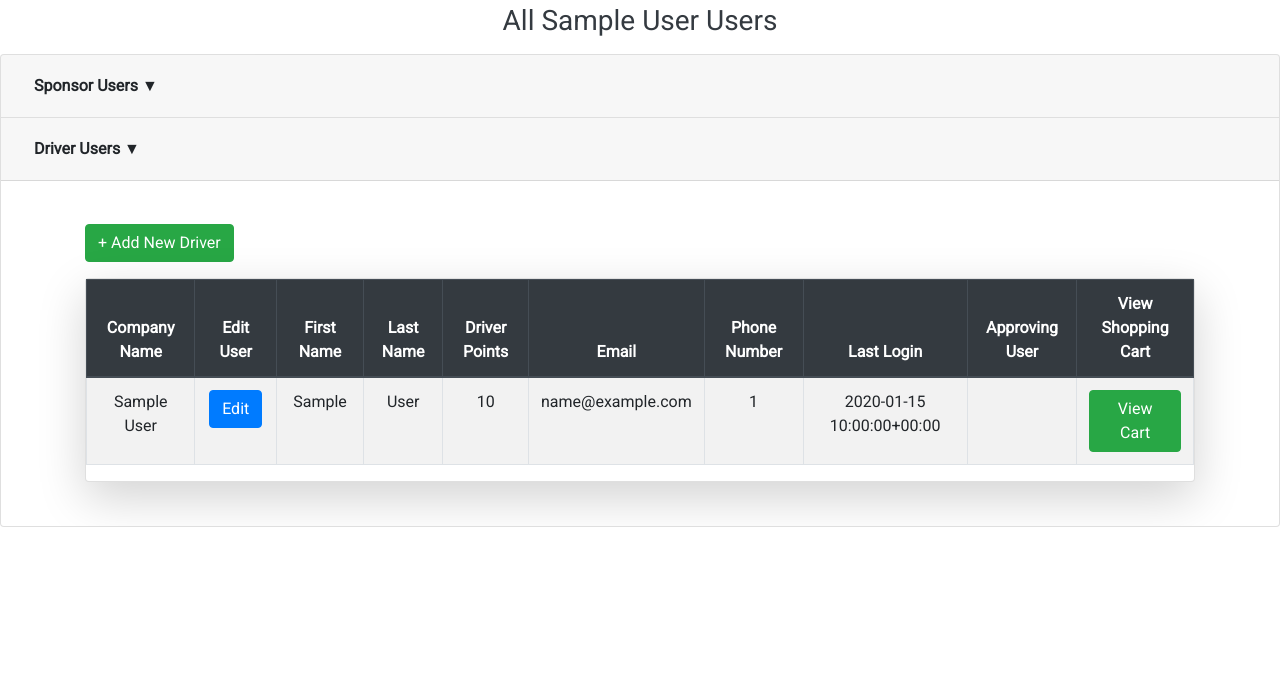
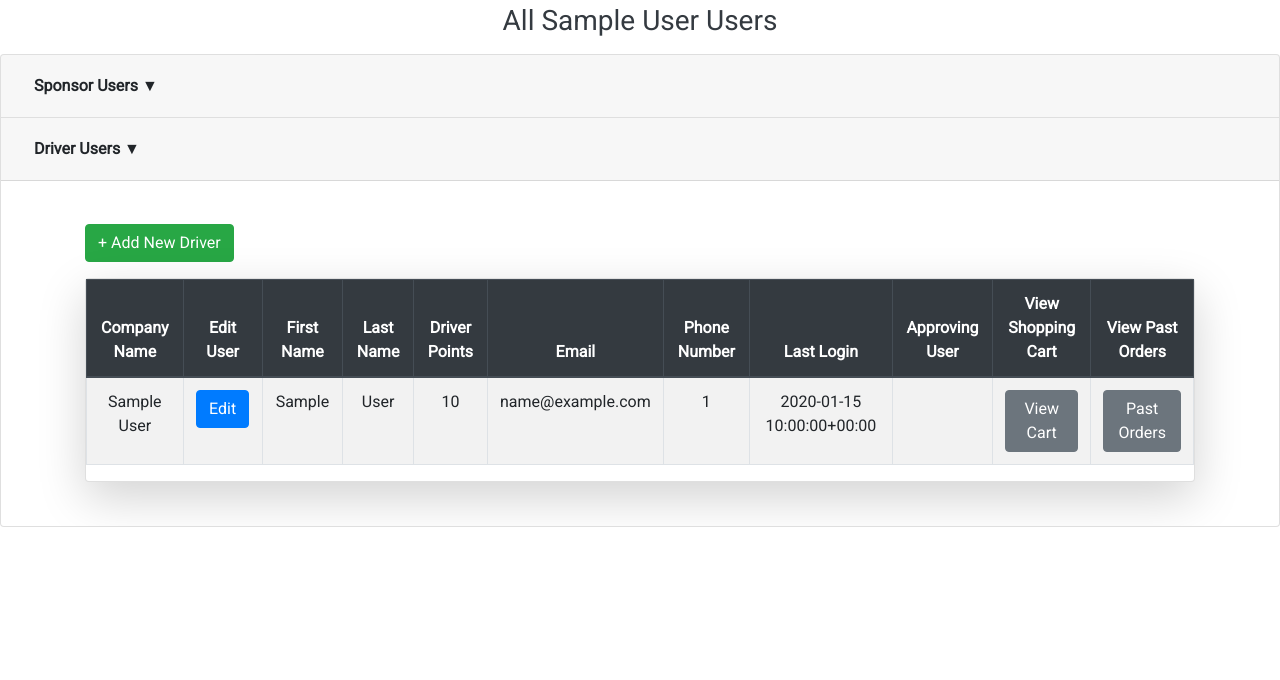
Before and after one commit to mludwig91/CapstoneProject, a Django app: page /accounts/user_management in a window 1280 px wide, after a click on "Driver Users ▼". Shown: the part 346-1026 px from the top of the page. Run offline with Django 3.2, Linux system fonts and the light colour scheme; a user stored in the database is signed in; tables that the repository leaves empty hold one stand-in row (values such as "Sample post"); style sheets or scripts are compiled from the project's sources; some libraries are stand-ins or nearby versions.

Commit message:
All-round adjustments

```diff
--- a/accounts/templates/accounts/user_management.html
+++ b/accounts/templates/accounts/user_management.html
@@ -149,6 +149,7 @@
                                                 <th>Last Login</th>
                                                 <th>Approving User</th>
                                                 <th>View Shopping Cart</th>
+                                                <th>View Past Orders</th>
                                             </tr>
                                         </thead>
                                         <tbody>
@@ -171,7 +172,14 @@
                                                 <td>{{info.user.approving_user.user.email | safe}}</td>
                                                 <td>
                                                     {% if info.user.role_name == 'driver' %}
-                                                        <a class="btn btn-success" href="{% url 'catalog:driver_cart' value=info.user.id%}">View Cart</a>
+                                                        <a class="btn btn-secondary" href="{% url 'catalog:driver_cart' value=info.user.id%}">View Cart</a>
+                                                    {% else %}
+                                                        <p style="text-center"><b>N/A</b></p>
+                                                    {% endif %}
+                                                </td>
+                                                <td>
+                                                    {% if info.user.role_name == 'driver' %}
+                                                        <a class="btn btn-secondary" href="{% url 'catalog:order_history'%}">Past Orders</a>
                                                     {% else %}
                                                         <p style="text-center"><b>N/A</b></p>
                                                     {% endif %}
--- a/accounts/views.py
+++ b/accounts/views.py
@@ -543,6 +543,7 @@ def edit_user(request, value):
         if form.is_valid():
             # Since 'user' is a foreign key, we must store the queried entry from the 'User' table
             user_info = form.save(commit=False)
+            print(form)
 
             user_info.user = driverUser.user
             user_info.sponsor_company = current_sponsor
```
Also changed, not shown: accounts/templates/accounts/edit_user.html (+16 -0 lines), accounts/templates/accounts/login.html (line endings or trailing spaces).
